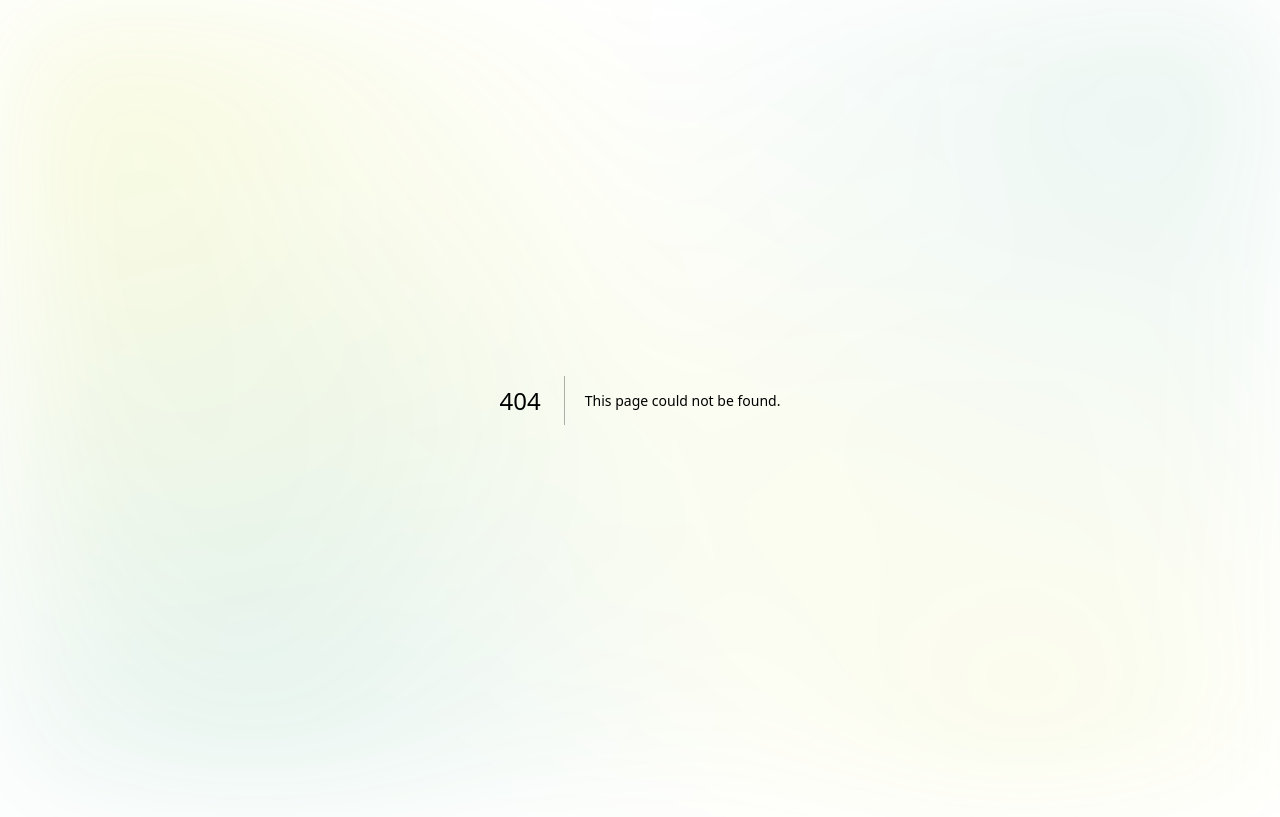
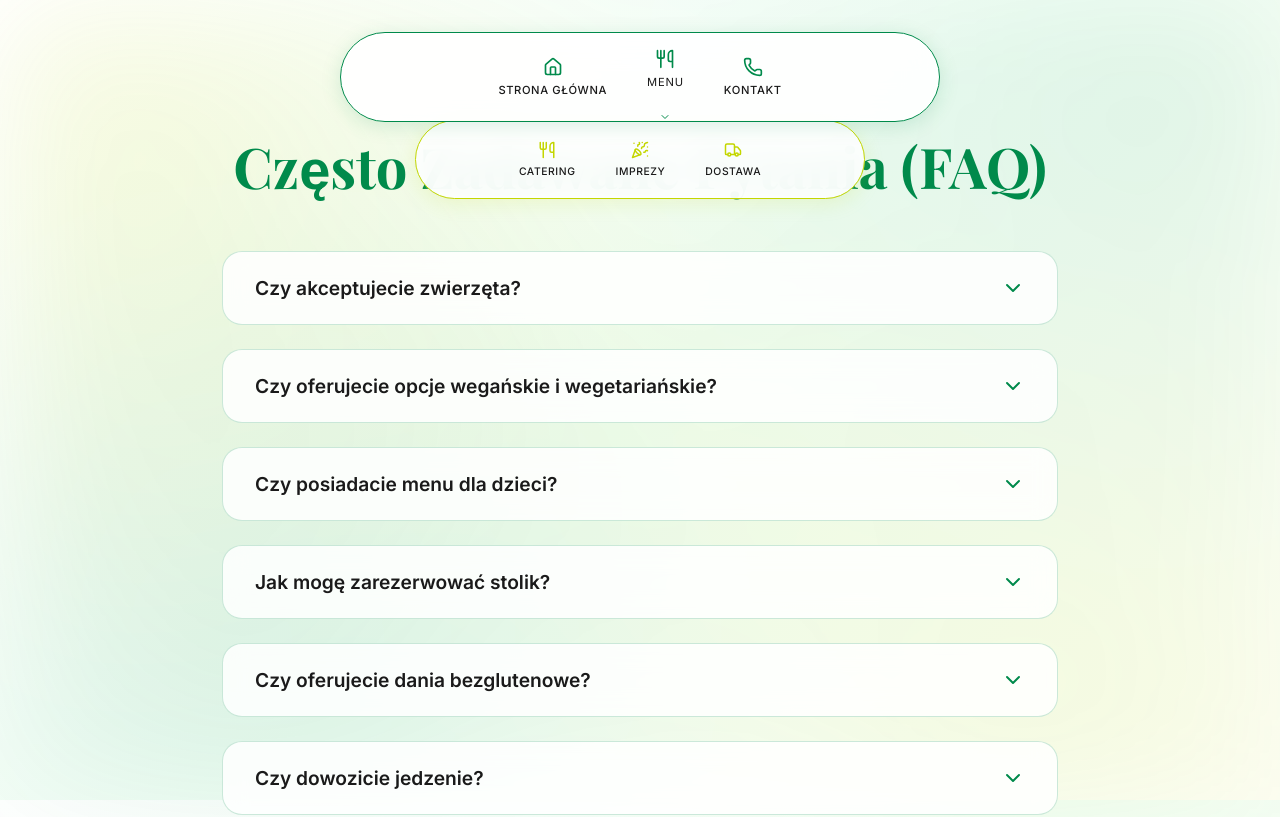
Before and after one commit to johnbosco6/zeln2, a Next.js app: page /faq in a window 1280 px wide. Before the commit this address had no page. Shown: the top 817 px of the page. Built offline with nearby package versions, Linux system fonts and the light colour scheme; a web font is replaced by a local one.

Commit message:
Add FAQ page and link in footer

```diff
--- a/app/components/Footer.tsx
+++ b/app/components/Footer.tsx
@@ -89,6 +89,9 @@ export default function Footer() {
                             <Utensils size={18} />
                             <span>Catering</span>
                         </Link>
+                        <Link href="/faq" className={styles.menuLink}>
+                            <span>FAQ (Często Zadawane Pytania) ❓</span>
+                        </Link>
                     </div>
                 </div>
 
--- /dev/null
+++ b/app/faq/faq.module.css
@@ -0,0 +1,78 @@
+.container {
+    min-height: 100vh;
+    padding: 8rem 2rem 4rem;
+    max-width: 900px;
+    margin: 0 auto;
+}
+
+.title {
+    font-family: var(--font-playfair);
+    font-size: clamp(2.5rem, 5vw, 3.5rem);
+    text-align: center;
+    color: var(--primary-green);
+    margin-bottom: 3rem;
+}
+
+.faqList {
+    display: flex;
+    flex-direction: column;
+    gap: 1.5rem;
+}
+
+.faqItem {
+    background: rgba(255, 255, 255, 0.85);
+    backdrop-filter: blur(12px);
+    -webkit-backdrop-filter: blur(12px);
+    border: 1.5px solid rgba(0, 138, 75, 0.2);
+    border-radius: 20px;
+    padding: 1.5rem 2rem;
+    transition: all 0.3s ease;
+    cursor: pointer;
+}
+
+.faqItem:hover {
+    border-color: var(--primary-green);
+    box-shadow: 0 8px 24px rgba(0, 138, 75, 0.1);
+    transform: translateY(-2px);
+}
+
+.question {
+    display: flex;
+    justify-content: space-between;
+    align-items: center;
+    font-family: var(--font-inter);
+    font-size: 1.2rem;
+    font-weight: 600;
+    color: var(--text-dark);
+}
+
+.icon {
+    color: var(--primary-green);
+    transition: transform 0.3s ease;
+}
+
+.answer {
+    margin-top: 1rem;
+    font-family: var(--font-inter);
+    font-size: 1rem;
+    line-height: 1.6;
+    color: var(--text-dark);
+    opacity: 0.9;
+    padding-top: 1rem;
+    border-top: 1px solid rgba(0, 0, 0, 0.05);
+}
+
+/* For mobile */
+@media (max-width: 768px) {
+    .container {
+        padding: 6rem 1rem 3rem;
+    }
+
+    .faqItem {
+        padding: 1.25rem 1.5rem;
+    }
+
+    .question {
+        font-size: 1.1rem;
+    }
+}
--- /dev/null
+++ b/app/faq/page.tsx
@@ -0,0 +1,93 @@
+"use client";
+
+import { useState } from "react";
+import Navbar from "../components/Navbar";
+import SecondaryNav from "../components/SecondaryNav";
+import Footer from "../components/Footer";
+import { ChevronDown, HelpCircle } from "lucide-react";
+import styles from "./faq.module.css";
+
+const faqs = [
+    {
+        question: "Czy akceptujecie zwierzęta?",
+        answer: "Tak, nasza restauracja jest przyjazna zwierzętom! Zapraszamy ze swoimi pupilami – na życzenie chętnie podamy miskę z wodą."
+    },
+    {
+        question: "Czy oferujecie opcje wegańskie i wegetariańskie?",
+        answer: "Oczywiście! W Zielonym Talerzyku stawiamy na różnorodność. Większość naszych dań jest wegetariańska lub wegańska, a każda pozycja w menu jest wyraźnie oznaczona."
+    },
+    {
+        question: "Czy posiadacie menu dla dzieci?",
+        answer: "Tak, mamy specjalnie przygotowane propozycje dla najmłodszych gości, które są zdrowe, smaczne i podane w przyjazny sposób."
+    },
+    {
+        question: "Jak mogę zarezerwować stolik?",
+        answer: "Rezerwacji można dokonać telefonicznie pod numerem 500 068 241 lub bezpośrednio w restauracji przy ul. Królewskiej 3 w Lublinie."
+    },
+    {
+        question: "Czy oferujecie dania bezglutenowe?",
+        answer: "Mamy w ofercie dania naturalnie bezglutenowe. Prosimy jednak o poinformowanie obsługi o alergiach przy składaniu zamówienia, abyśmy mogli zachować najwyższe standardy ostrożności."
+    },
+    {
+        question: "Czy dowozicie jedzenie?",
+        answer: "Tak, oferujemy dostawę na terenie Lublina. Szczegóły dotyczące obszaru dostaw i kosztów znajdziesz w zakładce 'Dostawa'."
+    },
+    {
+        question: "Gdzie znajduje się najbliższy parking?",
+        answer: "Restauracja znajduje się na lubelskiej Starówce. Najbliższe miejsca parkingowe znajdują się wzdłuż ulicy Królewskiej oraz na pobliskich parkingach płatnych w centrum miasta."
+    }
+];
+
+export default function FAQPage() {
+    const [openIndex, setOpenIndex] = useState<number | null>(null);
+
+    const toggleFAQ = (index: number) => {
+        setOpenIndex(openIndex === index ? null : index);
+    };
+
+    return (
+        <>
+            <main className="min-h-screen relative overflow-hidden">
+                <div className="absolute inset-0 -z-10 bg-[#ffffff]">
+                    <div className="absolute inset-0 bg-gradient-to-tr from-[#f0fdf4] via-transparent to-[#fdfcf2] opacity-80" />
+                </div>
+
+                <Navbar />
+                <SecondaryNav />
+
+                <div className={styles.container}>
+                    <h1 className={styles.title}>Często Zadawane Pytania (FAQ)</h1>
+
+                    <div className={styles.faqList}>
+                        {faqs.map((faq, index) => (
+                            <div
+                                key={index}
+                                className={styles.faqItem}
+                                onClick={() => toggleFAQ(index)}
+                            >
+                                <div className={styles.question}>
+                                    <span>{faq.question}</span>
+                                    <ChevronDown
+                                        className={styles.icon}
+                                        style={{ transform: openIndex === index ? 'rotate(180deg)' : 'rotate(0deg)' }}
+                                    />
+                                </div>
+                                {openIndex === index && (
+                                    <div className={styles.answer}>
+                                        {faq.answer}
+                                    </div>
+                                )}
+                            </div>
+                        ))}
+                    </div>
+
+                    <div style={{ marginTop: '4rem', textAlign: 'center', opacity: 0.7 }}>
+                        <p>Nie znalazłeś odpowiedzi na swoje pytanie? Zadzwoń do nas!</p>
+                        <h3 style={{ color: 'var(--primary-green)', marginTop: '0.5rem' }}>☎️ 500 068 241</h3>
+                    </div>
+                </div>
+            </main>
+            <Footer />
+        </>
+    );
+}
```
